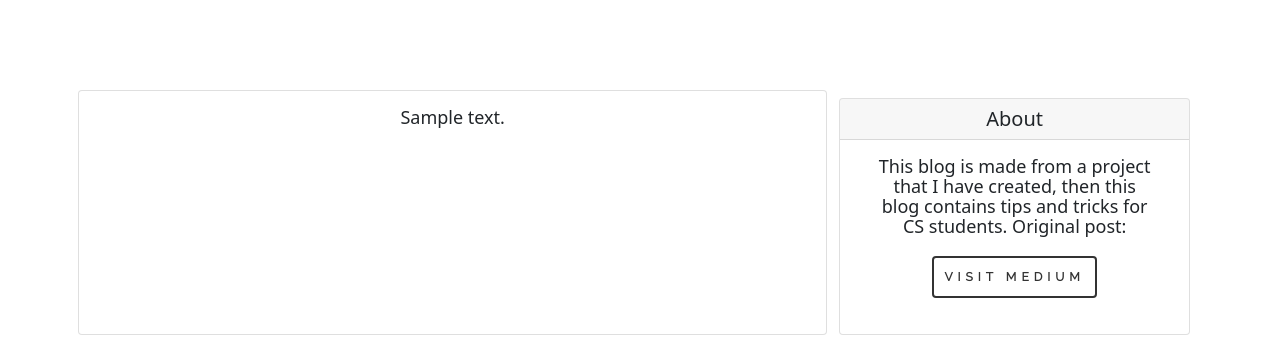
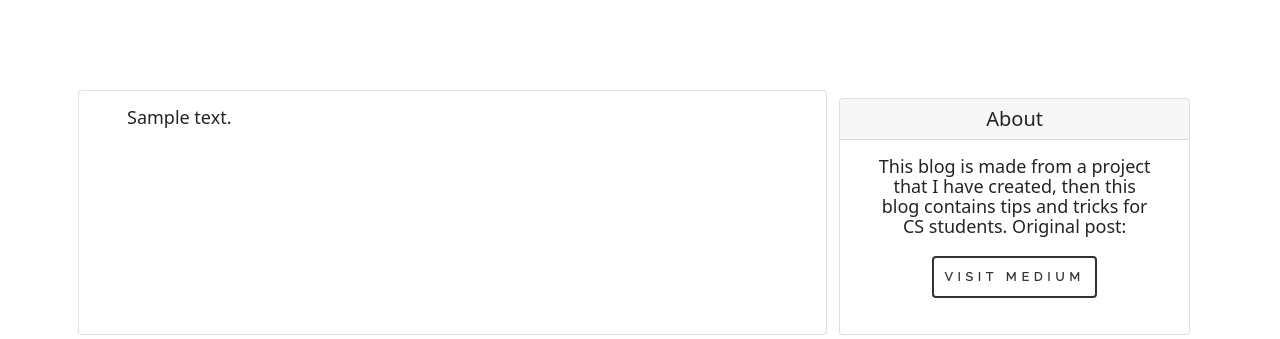
Before and after one commit to regiapriandi012/regiapriandi.me, a Django app: a page that uses webregi/templates/blog_detail.html in a window 1280 px wide. Shown: the part 266-605 px from the top of the page. Run offline with Django 4.2, Linux system fonts and the light colour scheme; tables that the repository leaves empty hold one stand-in row (values such as "Sample post"); parts of the project's set-up code (start-up, migrations or seed data) failed here and were passed over; some libraries are stand-ins or nearby versions.

Commit message:
bismillah

```diff
--- a/webregi/templates/blog_detail.html
+++ b/webregi/templates/blog_detail.html
@@ -51,7 +51,7 @@
             <div class="row">
               <div class="col-md-8 card mb-4  mt-3 left  top">
                 <div class="card-body">
-                  <p class="card-text ">{{ post.content | safe | linebreaksbr }}</p>
+                  <p style="text-align: left;" class="card-text ">{{ post.content | safe | linebreaksbr }}</p>
                 </div>
               </div>
               {% block sidebar %} {% include 'sidebar.html' %} {% endblock sidebar %}
```
